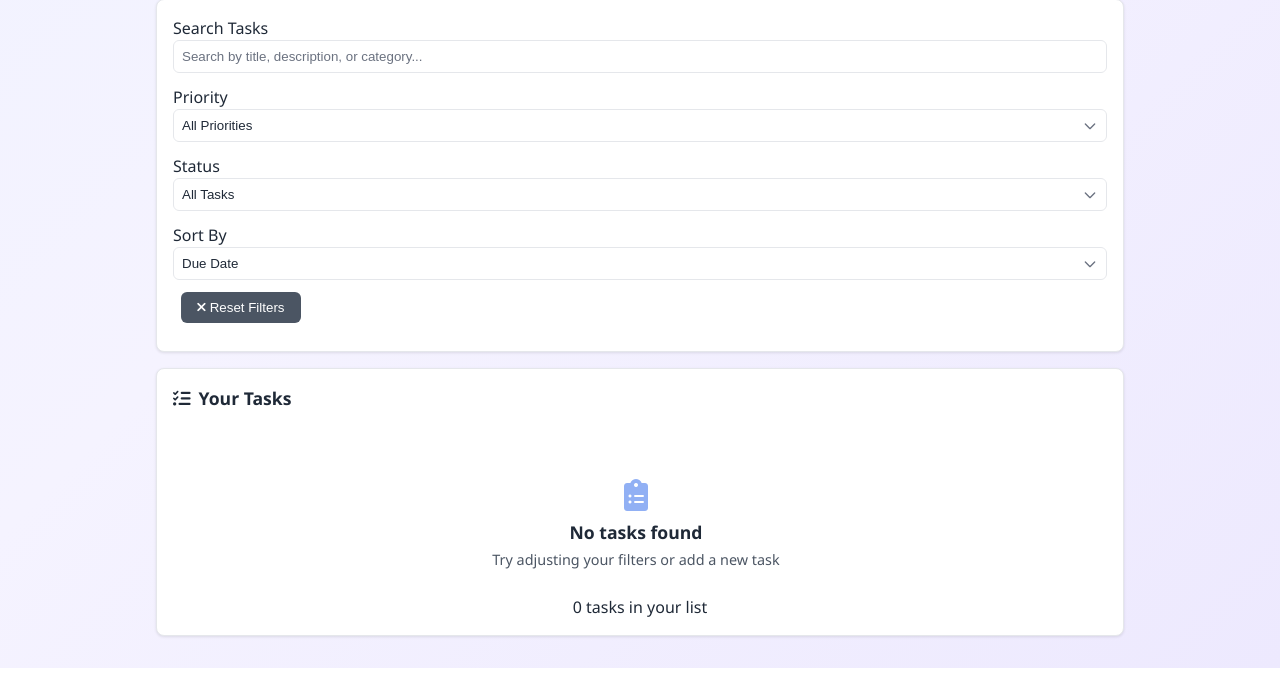
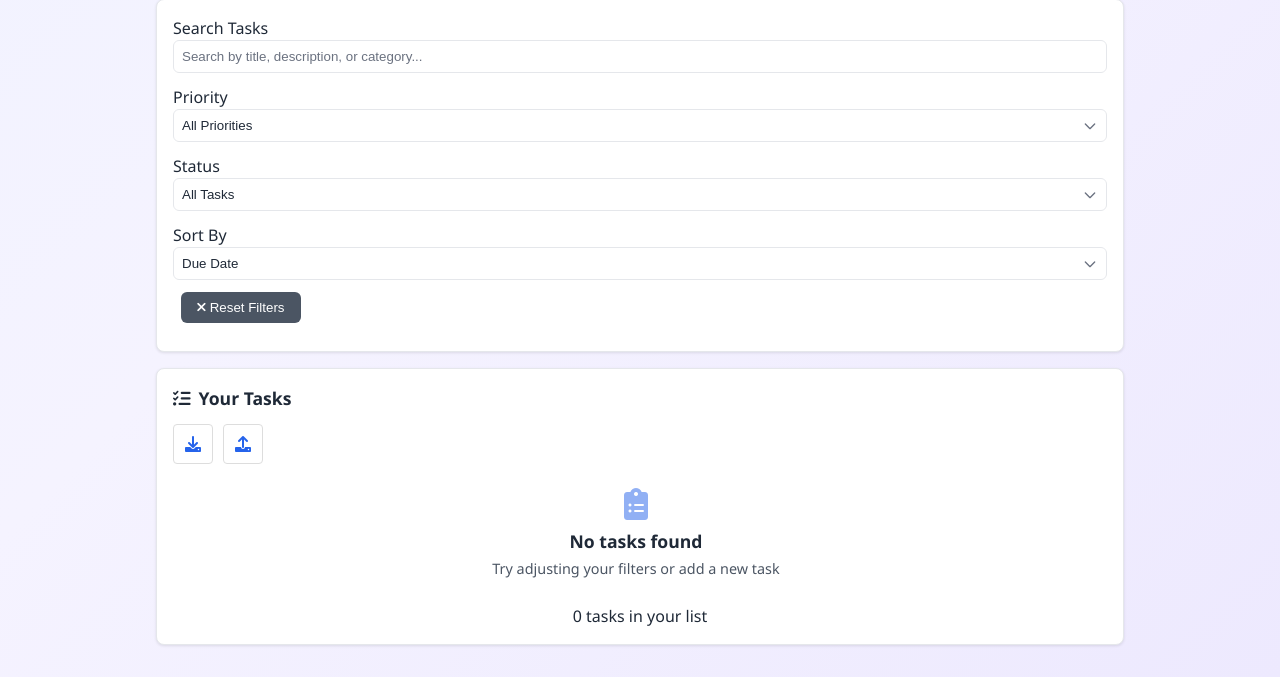
Before and after one commit to Sujal-Khera/to-do-list, a Flask app: page / in a window 1280 px wide. Shown: the part 882-1559 px from the top of the page. Run offline with Flask 3, Linux system fonts and the light colour scheme.

Commit message:
Correcting issues for import and export

```diff
--- a/static/css/style.css
+++ b/static/css/style.css
@@ -464,52 +464,50 @@ h1 {
     color: white;
 }
 
+/* Task Actions */
 .task-actions {
     display: flex;
-    gap: var(--spacing-xs);
-    margin-left: var(--spacing-sm);
-    opacity: 0;
-    transition: var(--transition);
+    gap: var(--spacing-sm);
+    align-items: center;
+    opacity: 1 !important;
 }
 
-.task-item:hover .task-actions {
-    opacity: 1;
+/* Round Buttons */
+.btn-circle {
+    width: 40px;
+    height: 40px;
+    padding: 0;
+    border-radius: 50%;
+    display: inline-flex;
+    align-items: center;
+    justify-content: center;
+    transition: all 0.3s ease;
+    background: var(--light-bg);
+    border: 2px solid var(--primary-color);
+    color: var(--primary-color);
+    cursor: pointer;
 }
 
-.task-btn {
-    background: none;
-    border: none;
-    padding: var(--spacing-xs);
-    cursor: pointer;
-    transition: var(--transition);
-    color: var(--text-secondary);
-    border-radius: var(--border-radius-sm);
-    position: relative;
+.btn-circle:hover {
+    transform: scale(1.1);
+    box-shadow: var(--shadow-medium);
+    background: var(--primary-color);
+    color: white;
 }
 
-.task-btn::before {
-    content: '';
-    position: absolute;
-    top: 0;
-    left: 0;
-    right: 0;
-    bottom: 0;
-    background: currentColor;
-    opacity: 0;
-    border-radius: var(--border-radius-sm);
-    transition: var(--transition);
+.btn-circle i {
+    font-size: 1.1rem;
 }
 
-.task-btn:hover {
+[data-theme="dark"] .btn-circle {
+    background: var(--light-bg);
+    border-color: var(--primary-color);
     color: var(--primary-color);
 }
 
-.task-btn:hover::before {
-    opacity: 0.1;
-}
-
-.task-btn.delete:hover {
-    color: var(--danger-color);
+[data-theme="dark"] .btn-circle:hover {
+    background: var(--primary-color);
+    color: white;
 }
 
 /* Progress Bar */
@@ -1127,3 +1125,47 @@ h1 {
 [data-theme="dark"] .flatpickr-time input:focus {
     background: var(--primary-light);
 }
+
+.notification.show {
+    opacity: 1;
+    transform: translateY(0);
+}
+
+.notification.success {
+    background-color: #4CAF50;
+}
+
+.notification.error {
+    background-color: #f44336;
+}
+
+.notification.info {
+    background-color: #2196F3;
+}
+
+/* Import/Export Button Styles */
+.task-actions {
+    display: flex;
+    gap: 10px;
+}
+
+.task-actions button {
+    padding: 8px 15px;
+    border-radius: 4px;
+    border: 1px solid #ddd;
+    background-color: white;
+    cursor: pointer;
+    transition: all 0.2s ease;
+    display: flex;
+    align-items: center;
+    gap: 5px;
+}
+
+.task-actions button:hover {
+    background-color: #f5f5f5;
+    border-color: #ccc;
+}
+
+.task-actions button i {
+    font-size: 16px;
+}
--- a/templates/index.html
+++ b/templates/index.html
@@ -185,10 +185,10 @@
                         Your Tasks
                     </h2>
                     <div class="task-actions">
-                        <button id="exportTasks" class="btn btn-outline-primary" data-tooltip="Export Tasks" title="Export Tasks">
+                        <button id="exportTasks" class="btn btn-circle btn-outline-primary" data-tooltip="Export Tasks" title="Export Tasks">
                             <i class="fas fa-download"></i>
                         </button>
-                        <button id="importTasks" class="btn btn-outline-primary" data-tooltip="Import Tasks" title="Import Tasks">
+                        <button id="importTasks" class="btn btn-circle btn-outline-primary" data-tooltip="Import Tasks" title="Import Tasks">
                             <i class="fas fa-upload"></i>
                         </button>
                     </div>
```
